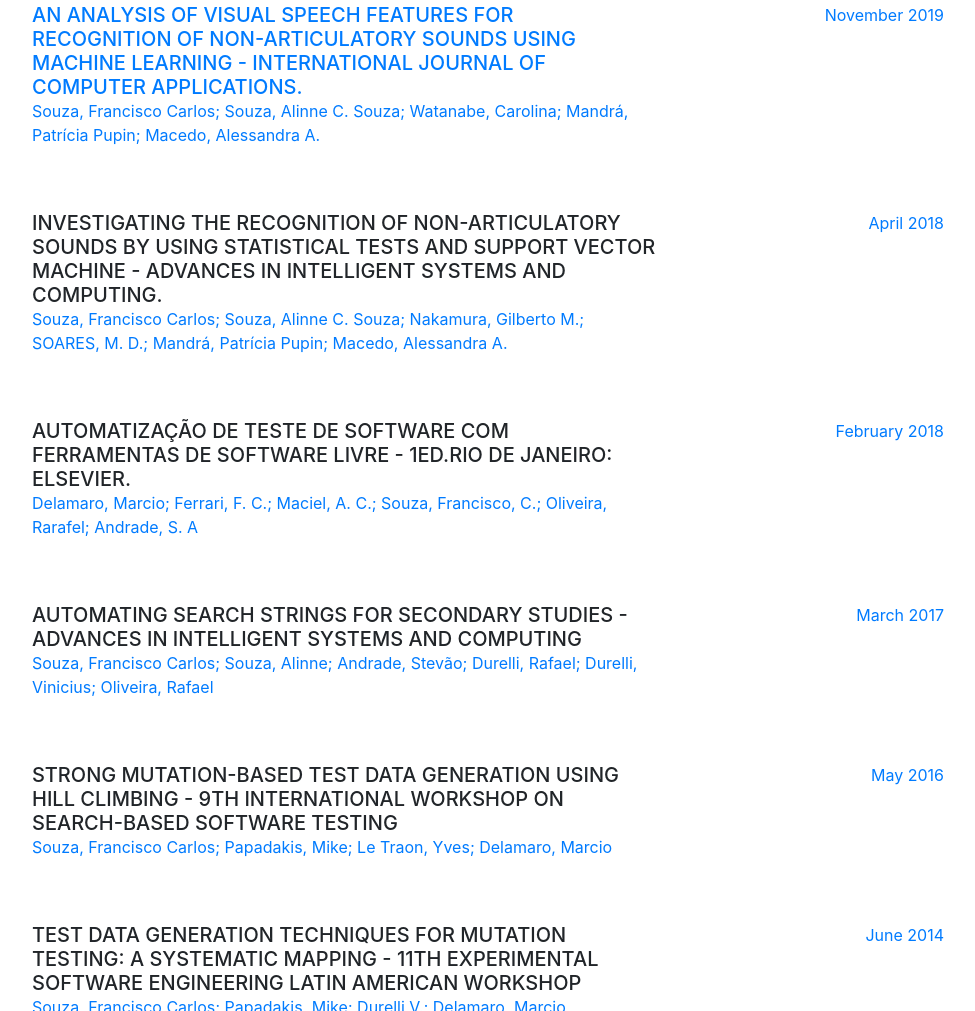
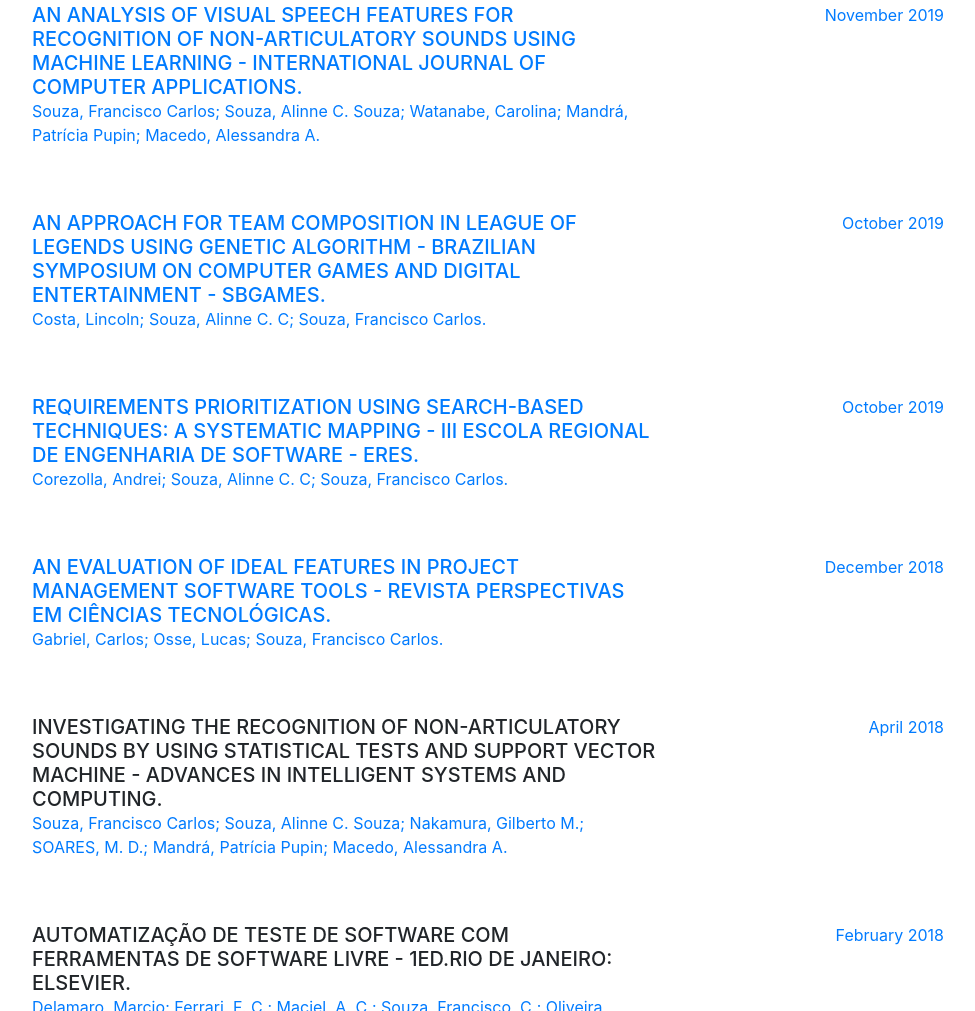
Before and after one commit to fcarlosmonteiro/fcarlosmonteiro.github.io, a website with bundled scripts: page index.html in a window 1280 px wide. Shown: the part 2148-3159 px from the top of the page, without its empty margins (288-1263 px from the left). Built offline with nearby package versions, Linux system fonts and the light colour scheme; a web font is replaced by a local one.

Commit message:
update publications

```diff
--- a/index.html
+++ b/index.html
@@ -179,6 +179,39 @@
           </div>
           <div class="resume-date text-md-right">
             <span class="text-primary">November 2019</span>
+          </div>
+        </div>
+
+        <div class="resume-item d-flex flex-column flex-md-row justify-content-between mb-5">
+          <div class="resume-content">
+            <h5 class="mb-0"><a href="https://www.researchgate.net/publication/337260793_An_Approach_for_Team_Composition_in_League_of_Legends_using_Genetic_Algorithm">An Approach for Team Composition in League of Legends using Genetic Algorithm - Brazilian Symposium on Computer Games and Digital Entertainment - SBGames.</a></h5>
+            <div class="text-primary mb-3">Costa, Lincoln; Souza, Alinne C. C; Souza, Francisco Carlos. </div>
+            <p></p>
+          </div>
+          <div class="resume-date text-md-right">
+            <span class="text-primary">October 2019</span>
+          </div>
+        </div>
+
+        <div class="resume-item d-flex flex-column flex-md-row justify-content-between mb-5">
+          <div class="resume-content">
+            <h5 class="mb-0"><a href="https://www.researchgate.net/publication/337261168_Requirements_prioritization_using_search-based_techniques_a_systematic_mapping">Requirements prioritization using search-based techniques: a systematic mapping - III Escola Regional de Engenharia de Software - ERES.</a></h5>
+            <div class="text-primary mb-3">Corezolla, Andrei; Souza, Alinne C. C; Souza, Francisco Carlos. </div>
+            <p></p>
+          </div>
+          <div class="resume-date text-md-right">
+            <span class="text-primary">October 2019</span>
+          </div>
+        </div>
+
+        <div class="resume-item d-flex flex-column flex-md-row justify-content-between mb-5">
+          <div class="resume-content">
+            <h5 class="mb-0"><a href="https://www.researchgate.net/publication/345733654_An_Evaluation_of_Ideal_Features_in_Project_Management_Software_Tools">An Evaluation of Ideal Features in Project Management Software Tools - Revista Perspectivas em Ciências Tecnológicas.</a></h5>
+            <div class="text-primary mb-3">Gabriel, Carlos; Osse, Lucas; Souza, Francisco Carlos. </div>
+            <p></p>
+          </div>
+          <div class="resume-date text-md-right">
+            <span class="text-primary">December 2018</span>
           </div>
         </div>
 
```
